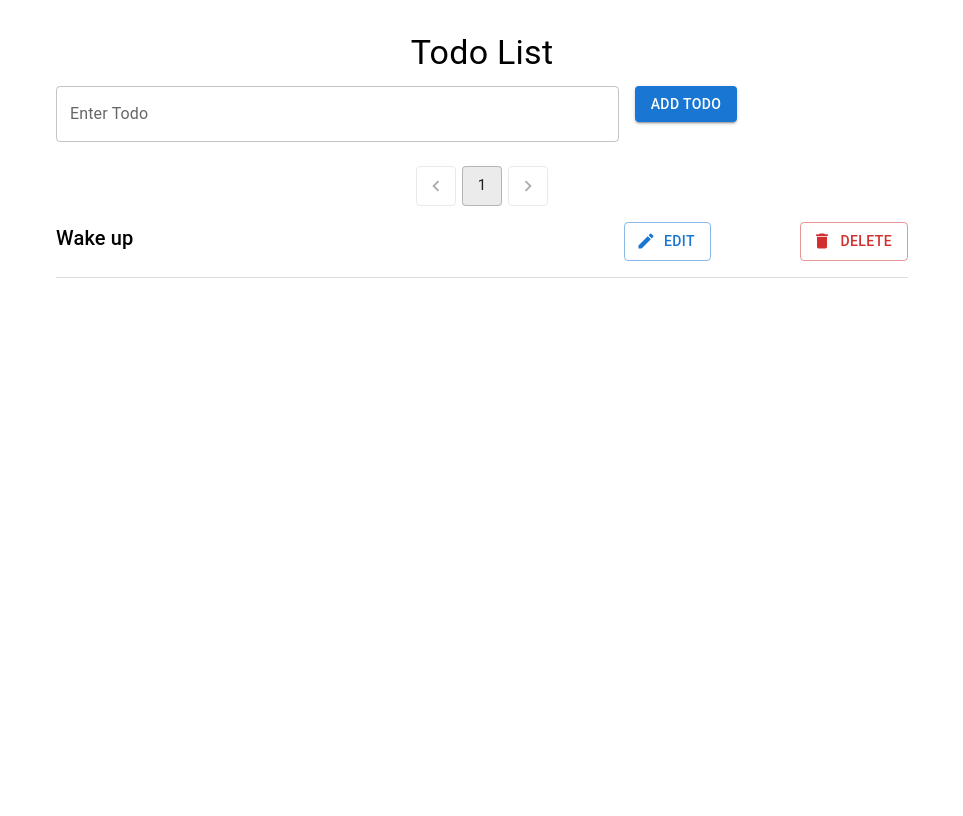
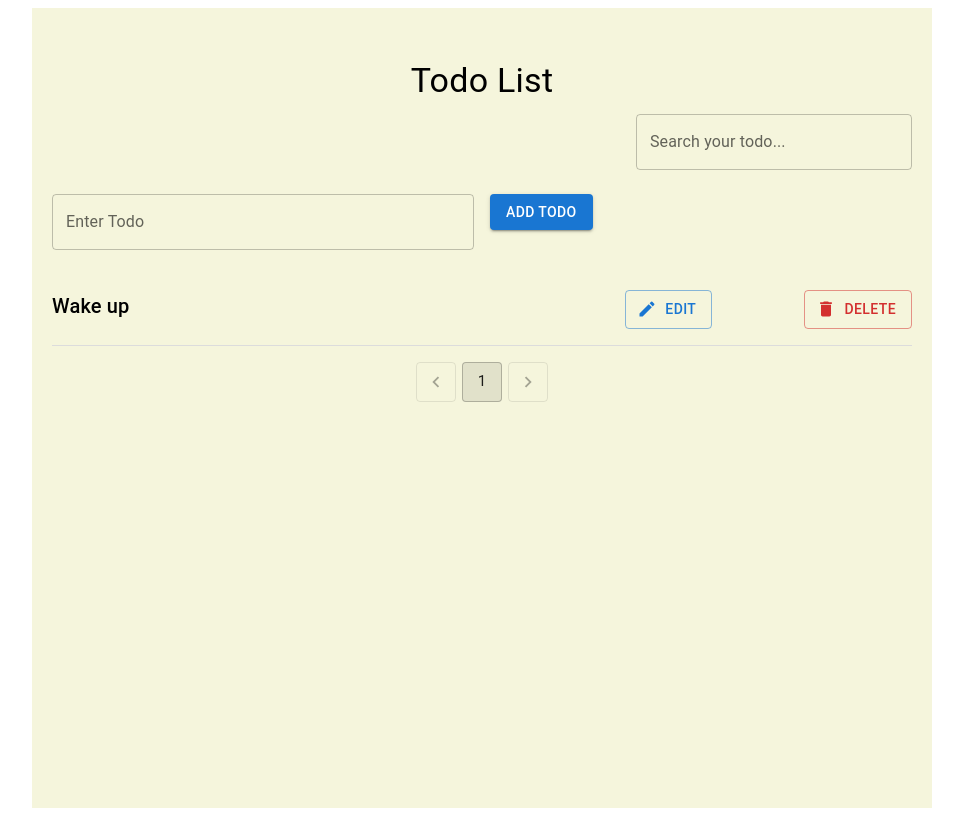
Before and after one commit to anuja01/invidi-todo, a React (Create React App) app: page / in a window 1280 px wide. Shown: the whole page, without its empty margins (158-1121 px from the left). Built offline with nearby package versions, Linux system fonts and the light colour scheme.

Commit message:
adding search

```diff
--- a/src/App.js
+++ b/src/App.js
@@ -1,9 +1,9 @@
-import { Box, Container, Typography } from "@mui/material";
+import { Box, Container } from "@mui/material";
 import TodoList from "./components/TodoList";
 
 function App() {
   return (
-    <Container maxWidth="md">
+    <Container maxWidth="md" style={{backgroundColor: 'beige', minHeight: '100vh', padding: '20px'}}>
       <Box sx={{ my: 4 }}>
         <TodoList />
       </Box>
--- a/src/components/AddTodo/AddTodo.js
+++ b/src/components/AddTodo/AddTodo.js
@@ -6,14 +6,13 @@ const AddTodo = ({ createTodo }) => {
   const [todo, setTodo] = useState("");
   const handleSubmit = (e) => {
     e.preventDefault();
-    console.log(todo);
     createTodo(todo);
     setTodo("");
   };
   return (
     <form onSubmit={handleSubmit} className="AddTodoForm">
       <Grid container spacing={2}>
-        <Grid item xs={8}>
+        <Grid item xs={6}>
           <FormControl fullWidth>
             <TextField
               id="text-enterTodo"
--- /dev/null
+++ b/src/components/Search/Search.js
@@ -0,0 +1,21 @@
+import { Container, Grid, TextField } from "@mui/material";
+import './styles.css'
+const SearchInput = ({ searchInputHandler }) => {
+  return (
+    <Grid container spacing={2} className="SearchBox">
+      <Grid item xs={4}></Grid>
+      <Grid item xs={4}></Grid>
+      <Grid item xs={4}>
+        <TextField
+          id="outlined-basic"
+          variant="outlined"
+          fullWidth
+          label="Search your todo..."
+          onChange={searchInputHandler}
+        />
+      </Grid>
+    </Grid>
+  );
+};
+
+export default SearchInput;
--- /dev/null
+++ b/src/components/Search/styles.css
@@ -0,0 +1,3 @@
+.SearchBox {
+    margin-bottom: 24px;
+}
--- a/src/components/Todo/Todo.js
+++ b/src/components/Todo/Todo.js
@@ -37,7 +37,7 @@ const Todo = ({ toggleTodo, todo, completed, id, removeTodo, updateTodo }) => {
               onChange={(e) => setEditTodo(e.target.value)}
               style={{ width: "75%" }}
             />
-            <Button type="submit" variant="contained" size="medium">
+            <Button type="submit" variant="contained">
               Save Todo
             </Button>
           </Grid>
--- a/src/components/TodoList.js
+++ b/src/components/TodoList.js
@@ -1,15 +1,20 @@
-import React, {useState} from "react";
+import React, { useState } from "react";
 import Todo from "./Todo/Todo";
 import AddTodo from "./AddTodo/AddTodo";
 import { useSelector, useDispatch } from "react-redux";
 import { completeTodo, addTodo, removeTodo, updateTodo } from "../redux/action";
+import { Pagination, TextField, Typography } from "@mui/material";
+import usePagination from "../utility/pagination";
+import { filteredList } from "../utility/util";
+import { PER_PAGE } from "../utility/constants";
+
 import "./todolist.css";
-import { Divider, Pagination, Typography } from "@mui/material";
-import usePagination from "../utility/pagination";
+import SearchInput from "./Search/Search";
 
 const TodoList = () => {
   const state = useSelector((state) => ({ ...state.todos }));
   const dispatch = useDispatch();
+
   const createTodo = (newTodo) => {
     dispatch(addTodo(newTodo));
   };
@@ -17,30 +22,35 @@ const TodoList = () => {
     dispatch(updateTodo({ id, updatedTodo }));
   };
 
+  // handle search input
+  const [inputText, setInputText] = useState("");
+  let searchInputHandler = (e) => {
+    //convert input text to lower case
+    var lowerCase = e.target.value.toLowerCase();
+    setInputText(lowerCase);
+  };
+  const filteredData = filteredList(state.todos, inputText);
+
+  // handle pagination
   let [page, setPage] = useState(1);
-  const PER_PAGE = 3;
 
-  const count = Math.ceil(state.todos.length / PER_PAGE);
-  const _DATA = usePagination(state.todos, PER_PAGE);
-  const handleChange = (e, p) => {
+  const count = Math.ceil(filteredData.length / PER_PAGE);
+  const _DATA = usePagination(filteredData, PER_PAGE);
+  const paginationHandler = (e, p) => {
     setPage(p);
     _DATA.jump(p);
   };
+
   return (
     <div className="TodoListContainer">
       <Typography variant="h4" gutterBottom component="div">
         Todo List
       </Typography>
+
+      {/* search */}
+      <SearchInput searchInputHandler={searchInputHandler} />
+
       <AddTodo createTodo={createTodo} />
-
-      <Pagination
-        count={count}
-        size="large"
-        page={page}
-        variant="outlined"
-        shape="rounded"
-        onChange={handleChange}
-      />
 
       {_DATA &&
         _DATA.currentData().map((todo) => {
@@ -58,6 +68,14 @@ const TodoList = () => {
             </>
           );
         })}
+      <Pagination
+        count={count}
+        size="large"
+        page={page}
+        variant="outlined"
+        shape="rounded"
+        onChange={paginationHandler}
+      />
     </div>
   );
 };
--- /dev/null
+++ b/src/utility/constants.js
@@ -0,0 +1 @@
+export const PER_PAGE = 3;
--- /dev/null
+++ b/src/utility/util.js
@@ -0,0 +1,15 @@
+/**
+ * filter todo list based on search input text
+ * @param {Todo list} todos
+ * @param {Search text} inputText
+ * @returns
+ */
+export const filteredList = (todos, inputText) => {
+  return todos.filter((el) => {
+    if (inputText === "") {
+      return el;
+    } else {
+      return el.todo.toLowerCase().includes(inputText);
+    }
+  });
+};
```
